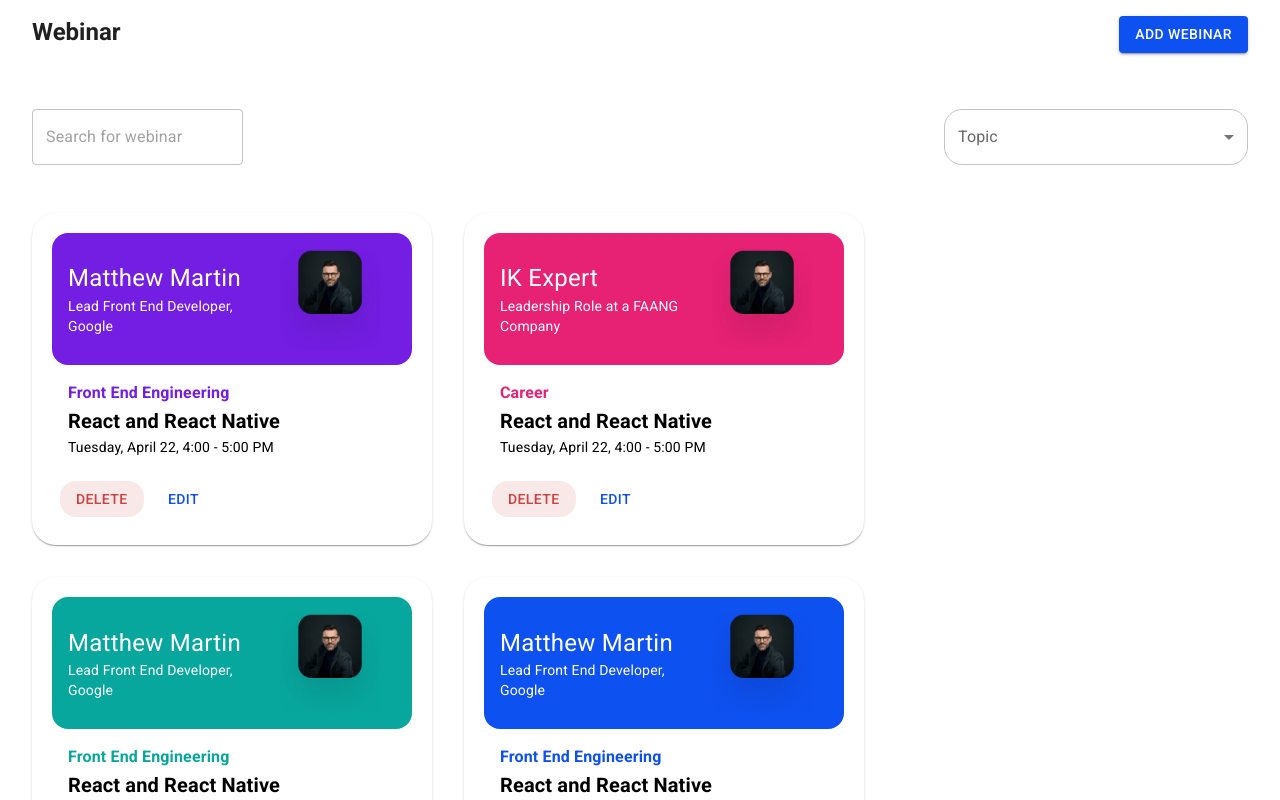
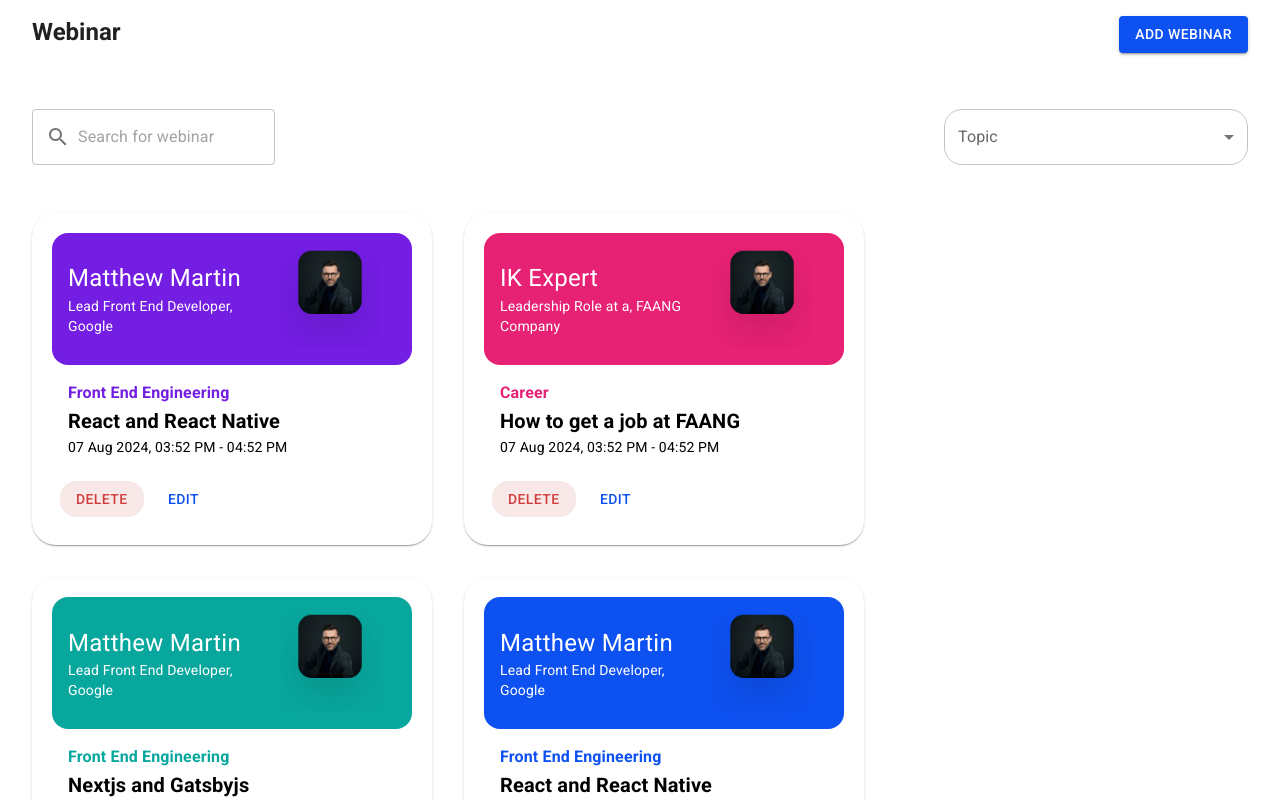
Before and after one commit to DEVcoder0602/task_interview_kickstart, a React (Vite) app: page / in a window 1280 px wide. Shown: the top 800 px of the page. Built offline with nearby package versions, Linux system fonts and the light colour scheme.

Commit message:
Create webinar functionality completed

```diff
--- a/src/components/card/CustomCard.jsx
+++ b/src/components/card/CustomCard.jsx
@@ -12,11 +12,18 @@ const CustomCard = ({ cardDetails }) => {
   return (
     <Card sx={{ maxWidth: 400, padding: "20px", borderRadius: "24px" }}>
       <CardHeader
-        title={cardDetails.title}
+        title={cardDetails.name}
         titleTypographyProps={{ fontSize: "1.5rem", color: "white" }}
-        subheader={cardDetails.position}
+        subheader={`${cardDetails.role}, ${cardDetails.company}`}
         subheaderTypographyProps={{ color: "White" }}
-        avatar={cardDetails.avatar}
+        avatar={
+          <img
+            src={cardDetails.photoUrl}
+            alt="dummy"
+            height={100}
+            width={100}
+          />
+        }
         sx={{
           backgroundColor: cardDetails.backgroundColor,
           display: "flex",
@@ -34,10 +41,11 @@ const CustomCard = ({ cardDetails }) => {
           {cardDetails.topic}
         </Typography>
         <Typography variant="h6" color="black" fontWeight="600">
-          {cardDetails.content.title}
+          {cardDetails.title}
         </Typography>
         <Typography variant="body2" color="black">
-          {cardDetails.content.body}
+          {cardDetails.startDate}, {cardDetails.startTime} -{" "}
+          {cardDetails.endTime}
         </Typography>
       </CardContent>
       <CardActions>
--- a/src/components/form/CustomForm.jsx
+++ b/src/components/form/CustomForm.jsx
@@ -12,33 +12,35 @@ import Grid2 from "@mui/material/Unstable_Grid2";
 import ImageUpload from "../imageUpload/ImageUpload";
 import {
   TimePicker,
-  DatePicker,
   LocalizationProvider,
+  MobileDatePicker,
 } from "@mui/x-date-pickers";
 import { AdapterDayjs } from "@mui/x-date-pickers/AdapterDayjs";
 import "dayjs/locale/de";
 import dayjs from "dayjs";
 
-const topics = [
-  "Frontend",
-  "Backend",
-  "Fullstack",
-  "DevOps",
-  "Mobile",
-  "Career",
-];
+const topics = ["Front End Engineering", "Career"];
+
+function getRandomColor() {
+  const r = Math.floor(Math.random() * 256);
+  const g = Math.floor(Math.random() * 256);
+  const b = Math.floor(Math.random() * 256);
+
+  return `rgb(${r},${g},${b})`;
+}
 
 const CustomForm = ({ onClose, onSubmit }) => {
   const [formData, setFormData] = useState({
     name: "",
-    photo: "",
+    photoUrl: "",
+    backgroundColor: getRandomColor(),
     role: "",
     company: "",
     topic: "",
     title: "",
-    startDate: dayjs(Date.now()),
-    startTime: dayjs(Date.now().toLocaleString()),
-    endTime: dayjs(Date.now().toLocaleString()),
+    startDate: dayjs(),
+    startTime: dayjs(),
+    endTime: dayjs(),
   });
 
   const handleChange = (event) => {
@@ -47,13 +49,23 @@ const CustomForm = ({ onClose, onSubmit }) => {
   };
 
   const handleDateTimeChange = (newValue, field) => {
-    setFormData((prev) => ({ ...prev, [field]: newValue }));
+    let formatedData = "";
+    if (field === "startTime" || field === "endTime") {
+      formatedData = dayjs(newValue).format("hh:mm A");
+      setFormData((prev) => ({ ...prev, [field]: formatedData }));
+      return;
+    }
+    formatedData = dayjs(newValue).format("dddd, MMMM D, YYYY");
+    setFormData((prev) => ({ ...prev, [field]: formatedData }));
+  };
+
+  const handleImageUpload = (imageData) => {
+    setFormData((prev) => ({ ...prev, photoUrl: imageData }));
   };
 
   const handleSubmit = (event) => {
     event.preventDefault();
     onSubmit(formData);
-    onClose();
   };
 
   return (
@@ -68,8 +80,7 @@ const CustomForm = ({ onClose, onSubmit }) => {
               Instructor Name <span style={{ color: "red" }}>*</span>
             </Typography>
             <TextField
-              id="name"
-              name="instructorName"
+              name="name"
               placeholder="Enter Instructor Name"
               variant="outlined"
               fullWidth
@@ -135,7 +146,7 @@ const CustomForm = ({ onClose, onSubmit }) => {
         <Grid2 container flex={1} flexDirection="column" gap={2}>
           <Grid2 item xs={12} sm={6}>
             {/* Instructor Image input field */}
-            <ImageUpload />
+            <ImageUpload onImageUpload={handleImageUpload} />
           </Grid2>
           <Grid2 item xs={12} sm={6}>
             <FormControl fullWidth>
@@ -193,7 +204,7 @@ const CustomForm = ({ onClose, onSubmit }) => {
               <Typography variant="body1" fontWeight={600}>
                 Start Date <span style={{ color: "red" }}>*</span>
               </Typography>
-              <DatePicker
+              <MobileDatePicker
                 defaultValue={formData.startDate}
                 onChange={(newValue) =>
                   handleDateTimeChange(newValue, "startDate")
--- a/src/components/input/CustomInput.jsx
+++ b/src/components/input/CustomInput.jsx
@@ -33,6 +33,9 @@ export default function CustomInput({
           onChange={handleChange}
           sx={{ borderRadius: "18px" }}
         >
+          <MenuItem value="">
+            <em>None</em>
+          </MenuItem>
           {options.map((topic, index) => (
             <MenuItem key={index} value={topic}>
               {topic}
@@ -49,14 +52,12 @@ export default function CustomInput({
         placeholder="Search for webinar"
         value={item}
         onChange={handleChange}
-        slotProps={{
-          input: {
-            startAdornment: (
-              <InputAdornment position="start">
-                <SearchIcon />
-              </InputAdornment>
-            ),
-          },
+        InputProps={{
+          startAdornment: (
+            <InputAdornment position="start">
+              <SearchIcon />
+            </InputAdornment>
+          ),
         }}
       />
     );
--- a/src/components/modal/CustomModal.jsx
+++ b/src/components/modal/CustomModal.jsx
@@ -1,7 +1,7 @@
 import { Modal, Box, Typography } from "@mui/material";
 import CustomForm from "../form/CustomForm";
 
-const CustomModal = ({ open, onClose }) => {
+const CustomModal = ({ open, onClose, addWebinar }) => {
   const style = {
     position: "absolute",
     top: "50%",
@@ -17,7 +17,8 @@ const CustomModal = ({ open, onClose }) => {
 
   const handleFormSubmit = (formData) => {
     console.log("Form Data:", formData);
-    // Here you can handle the submission, e.g., sending data to a server
+    addWebinar((prev) => [...prev, formData]);
+    onClose();
   };
 
   return (
--- a/src/pages/landingPage/LandingPage.jsx
+++ b/src/pages/landingPage/LandingPage.jsx
@@ -7,87 +7,98 @@ import { useState } from "react";
 import CustomModal from "../../components/modal/CustomModal";
 import DummyImage from "../../assests/dummy.png";
 import theme from "../../theme";
+import dayjs from "dayjs";
 
 const topics = ["Front End Engineering", "Career"];
 
 const cardData = [
   {
-    title: "Matthew Martin",
-    position: "Lead Front End Developer, Google",
-    avatar: <img src={DummyImage} alt="dummy" height={100} width={100} />,
+    name: "Matthew Martin",
+    role: "Lead Front End Developer",
+    company: "Google",
+    photoUrl: DummyImage,
     backgroundColor: theme.palette.purple.main,
     topic: "Front End Engineering",
-    content: {
-      title: "React and React Native",
-      body: "Tuesday, April 22, 4:00 - 5:00 PM",
-    },
+    title: "React and React Native",
+    startDate: dayjs().format("DD MMM YYYY"),
+    startTime: dayjs().format("hh:mm A"),
+    endTime: dayjs().add(1, "hour").format("hh:mm A"),
   },
   {
-    title: "IK Expert",
-    position: "Leadership Role at a FAANG Company",
-    avatar: <img src={DummyImage} alt="dummy" height={100} width={100} />,
+    name: "IK Expert",
+    role: "Leadership Role at a",
+    company: "FAANG Company",
+    photoUrl: DummyImage,
     backgroundColor: theme.palette.pink.main,
     topic: "Career",
-    content: {
-      title: "React and React Native",
-      body: "Tuesday, April 22, 4:00 - 5:00 PM",
-    },
+    title: "How to get a job at FAANG",
+    startDate: dayjs().format("DD MMM YYYY"),
+    startTime: dayjs().format("hh:mm A"),
+    endTime: dayjs().add(1, "hour").format("hh:mm A"),
   },
   {
-    title: "Matthew Martin",
-    position: "Lead Front End Developer, Google",
-    avatar: <img src={DummyImage} alt="dummy" height={100} width={100} />,
+    name: "Matthew Martin",
+    role: "Lead Front End Developer",
+    company: "Google",
+    photoUrl: DummyImage,
     backgroundColor: theme.palette.teal.main,
     topic: "Front End Engineering",
-    content: {
-      title: "React and React Native",
-      body: "Tuesday, April 22, 4:00 - 5:00 PM",
-    },
+    title: "Nextjs and Gatsbyjs",
+    startDate: dayjs().format("DD MMM YYYY"),
+    startTime: dayjs().format("hh:mm A"),
+    endTime: dayjs().add(1, "hour").format("hh:mm A"),
   },
   {
-    title: "Matthew Martin",
-    position: "Lead Front End Developer, Google",
-    avatar: <img src={DummyImage} alt="dummy" height={100} width={100} />,
+    name: "Matthew Martin",
+    role: "Lead Front End Developer",
+    company: "Google",
+    photoUrl: DummyImage,
     backgroundColor: theme.palette.primary.main,
     topic: "Front End Engineering",
-    content: {
-      title: "React and React Native",
-      body: "Tuesday, April 22, 4:00 - 5:00 PM",
-    },
+    title: "React and React Native",
+    startDate: dayjs().format("DD MMM YYYY"),
+    startTime: dayjs().format("hh:mm A"),
+    endTime: dayjs().add(1, "hour").format("hh:mm A"),
   },
   {
-    title: "Matthew Martin",
-    position: "Lead Front End Developer, Google",
-    avatar: <img src={DummyImage} alt="dummy" height={100} width={100} />,
+    name: "Matthew Martin",
+    role: "Lead Front End Developer",
+    company: "Google",
+    photoUrl: DummyImage,
     backgroundColor: theme.palette.yellow.main,
     topic: "Front End Engineering",
-    content: {
-      title: "React and React Native",
-      body: "Tuesday, April 22, 4:00 - 5:00 PM",
-    },
+    title: "React and React Native",
+    startDate: dayjs().format("DD MMM YYYY"),
+    startTime: dayjs().format("hh:mm A"),
+    endTime: dayjs().add(1, "hour").format("hh:mm A"),
   },
   {
-    title: "Matthew Martin",
-    position: "Lead Front End Developer, Google",
-    avatar: <img src={DummyImage} alt="dummy" height={100} width={100} />,
+    name: "Matthew Martin",
+    role: "Lead Front End Developer",
+    company: "Google",
+    photoUrl: DummyImage,
     backgroundColor: theme.palette.green.main,
     topic: "Front End Engineering",
-    content: {
-      title: "React and React Native",
-      body: "Tuesday, April 22, 4:00 - 5:00 PM",
-    },
+    title: "React and React Native",
+    startDate: dayjs().format("DD MMM YYYY"),
+    startTime: dayjs().format("hh:mm A"),
+    endTime: dayjs().add(1, "hour").format("hh:mm A"),
   },
 ];
 
 const LandingPage = () => {
   const [open, setOpen] = useState(false);
   const [topic, setTopic] = useState("");
+  const [search, setSearch] = useState("");
+  const [webinarData, setWebinarData] = useState(cardData);
 
   const handleOpen = () => setOpen(true);
   const handleClose = () => setOpen(false);
 
-  const filteredCard = cardData.filter(
-    (item) => item.topic === topic || topic === ""
+  const filteredCard = webinarData.filter(
+    (item) =>
+      (item.topic === topic || topic === "") &&
+      item.title.toLowerCase().includes(search.toLowerCase())
   );
 
   return (
@@ -105,7 +116,11 @@ const LandingPage = () => {
           Webinar
         </Typography>
         <CustomButton onClick={handleOpen} text="Add Webinar" />
-        <CustomModal open={open} onClose={handleClose} />
+        <CustomModal
+          open={open}
+          onClose={handleClose}
+          addWebinar={setWebinarData}
+        />
       </Box>
       <br />
       <Box
@@ -116,7 +131,12 @@ const LandingPage = () => {
         paddingX={4}
         paddingY={2}
       >
-        <CustomInput type="search" placeholder="Search for webinar" />
+        <CustomInput
+          type="search"
+          placeholder="Search for webinar"
+          item={search}
+          setItem={setSearch}
+        />
         <CustomInput
           type="select"
           label="Topic"
@@ -133,8 +153,8 @@ const LandingPage = () => {
           flexWrap="wrap"
           justifyContent="start"
         >
-          {filteredCard.map((data, index) => (
-            <CustomCard cardDetails={data} key={index} />
+          {filteredCard.map((data) => (
+            <CustomCard cardDetails={data} key={data.name} />
           ))}
         </Grid2>
       </Box>
```
Also changed, not shown: src/components/imageUpload/ImageUpload.jsx (+21 -4 lines).
